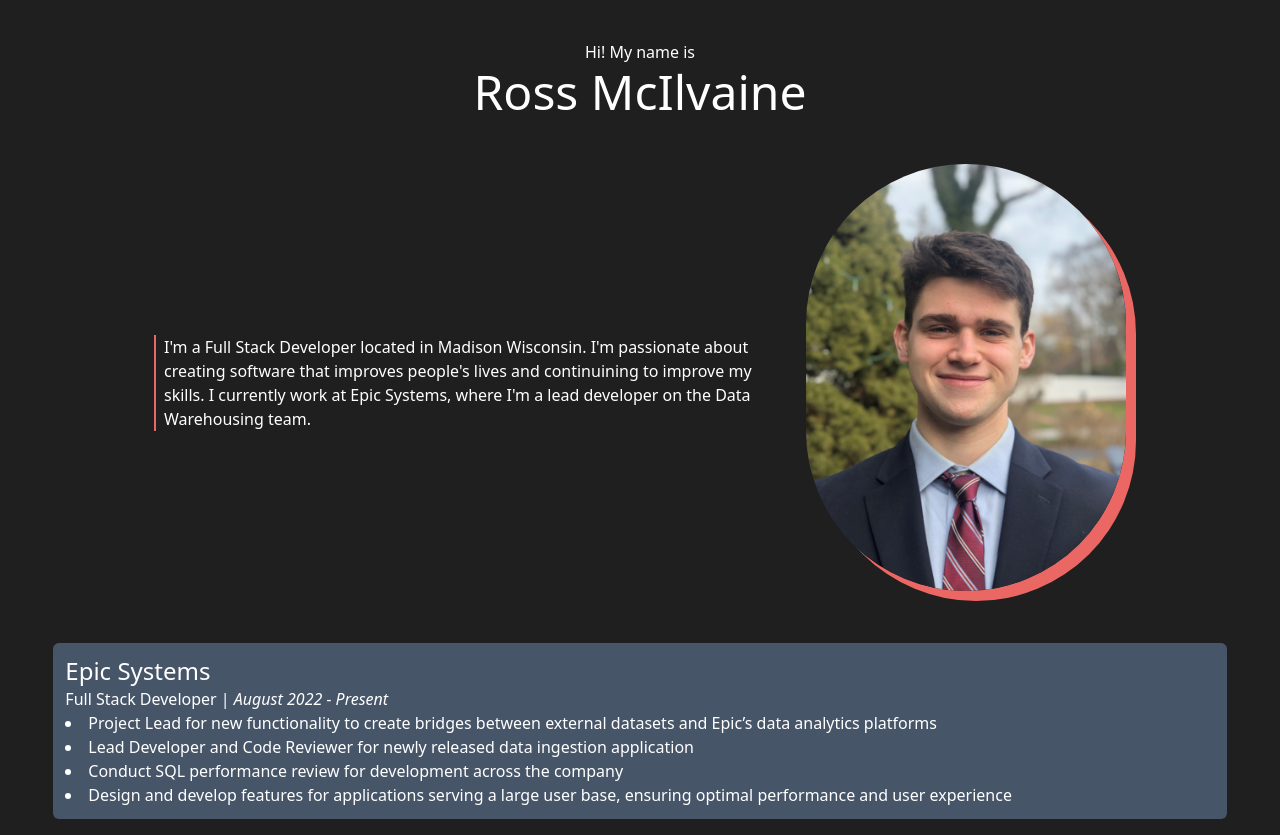
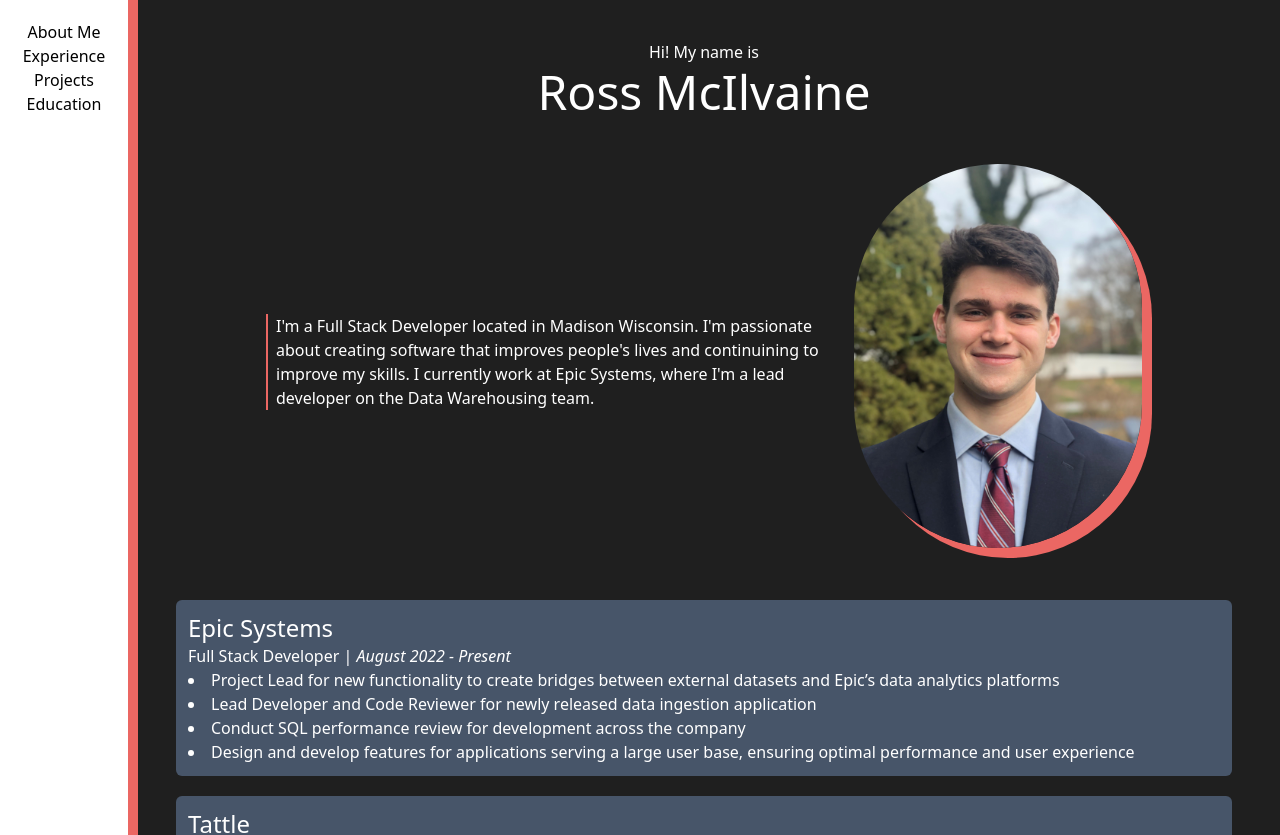
Before and after one commit to RossMcIlvaine/portfolio-website, a SvelteKit app: page / in a window 1280 px wide. Shown: the top 835 px of the page. Built offline with nearby package versions, Linux system fonts and the light colour scheme.

Commit message:
Sidebar Navigation

```diff
--- a/src/app.html
+++ b/src/app.html
@@ -1,5 +1,5 @@
 <!doctype html>
-<html lang="en">
+<html lang="en" class="scroll-smooth">
 	<head>
 		<meta charset="utf-8" />
 		<link
--- a/src/components/Education.svelte
+++ b/src/components/Education.svelte
@@ -11,7 +11,7 @@
 
 </script>
 
-<div class="flex flex-col items-center space-y-5 w-11/12">
+<div id="Education" class="flex flex-col items-center space-y-5 w-11/12">
     <div class="flex justify-between bg-slate-600 rounded-md p-3 w-full">
         <div class="flex flex-col">
             <h2 class="text-white text-2xl">{school}</h2>
--- a/src/components/ExperienceSection.svelte
+++ b/src/components/ExperienceSection.svelte
@@ -18,7 +18,7 @@
     ]
 </script>
 
-<div class="flex flex-col items-center space-y-5 w-11/12">
+<div id="Experience" class="flex flex-col items-center space-y-5 w-11/12">
     <Experience company="Epic Systems" title="Full Stack Developer" startDate="August 2022" endDate="Present" details={epicDetails}>
         <!-- <img class="w-24 h-12 bg-white" slot="photo" src="/images/epic.png" alt="Epic Systems Logo"/> -->
     </Experience>
--- a/src/components/Header.svelte
+++ b/src/components/Header.svelte
@@ -2,7 +2,7 @@
     let name = "Ross McIlvaine";
 </script>
 
-<div class="flex flex-col items-center">
+<div id="About Me" class="flex flex-col items-center">
     <h3 class="text-white pb-1">Hi! My name is</h3>
     <h1 class="text-white text-5xl pb-2">{name}</h1>
 </div>
--- a/src/components/HeroSection.svelte
+++ b/src/components/HeroSection.svelte
@@ -9,5 +9,5 @@
             I currently work at Epic Systems, where I'm a lead developer on the Data Warehousing team.
         </p>
     </div>
-    <img src="/images/ProfilePic.jpg" alt="Profile Headshot" class="w-1/4 h-1/5 rounded-full shadow-diag shadow-mainHighlight mb-3">
+    <img src="/images/ProfilePic.jpg" alt="Profile Headshot" class="w-1/4 rounded-full shadow-diag mb-3">
 </div>
--- a/src/components/ProjectCard.svelte
+++ b/src/components/ProjectCard.svelte
@@ -4,7 +4,7 @@
     export let details: string[];
 </script>
 
-<div class="bg-slate-600 rounded-md md:w-30 p-3">
+<div class="bg-slate-600 rounded-md md:w-30% p-3">
     <h2 class="text-white">{title}</h2>
     <h3 class="text-white">{subtitle}</h3>
     {#each details as detail}
--- a/src/components/Projects.svelte
+++ b/src/components/Projects.svelte
@@ -50,7 +50,7 @@
     );
 </script>
 
-<div class="flex flex-col w-11/12 md:flex-row md:grid-cols-3 justify-between space-y-5 md:space-y-0">
+<div id="Projects" class="flex flex-col w-11/12 md:flex-row md:grid-cols-3 justify-between space-y-5 md:space-y-0">
     {#each projects as project}
         <ProjectCard title={project.title} subtitle={project.subtitle} details={project.details}/>
     {/each}
--- a/src/routes/+layout.svelte
+++ b/src/routes/+layout.svelte
@@ -3,13 +3,29 @@
     import Header from "../components/Header.svelte";
     import Footer from "../components/Footer.svelte";
 
-
+    let nav = [
+        "About Me",
+        "Experience",
+        "Projects",
+        "Education"
+    ]
 </script>
 
-<main class="bg-mainBackground pt-10 pb-5 flex flex-col space-y-10 items-center">
-    <Header/>
-    <slot />
-    <Footer/>
+<main class="flex">
+    <div class="bg-white md:w-nav md:flex-shrink-0 md:shadow-binder md:z-10 hidden md:block text-center">
+        <ul class="list-none top-5 w-full sticky">
+            {#each nav as navText}
+                <li>
+                    <a href="#{navText}"class="text-black">{navText}</a>
+                </li>
+            {/each}
+        </ul>
+    </div>
+    <div class="bg-mainBackground pt-10 pb-5 flex flex-col space-y-10 items-center">
+        <Header/>
+        <slot />
+        <Footer/>
+    </div>
 </main>
 
 <style>
--- a/tailwind.config.js
+++ b/tailwind.config.js
@@ -4,7 +4,8 @@ export default {
   theme: {
     extend: {
       boxShadow:{
-        "diag" : "10px 10px #c7d2fe",
+        "diag" : "10px 10px #EB6763",
+        "binder" : "10px 0px #EB6763",
       },
       colors:{
         "mainBackground" : "#1F1F1F",
@@ -20,7 +21,9 @@ export default {
         "0.5" : "0.5s",
       },
       width:{
-        "30" : "30%",
+        "nav" : "10%",
+        "30%" : "30%",
+        "95%" : "95%"
       }
     },
   },
```
